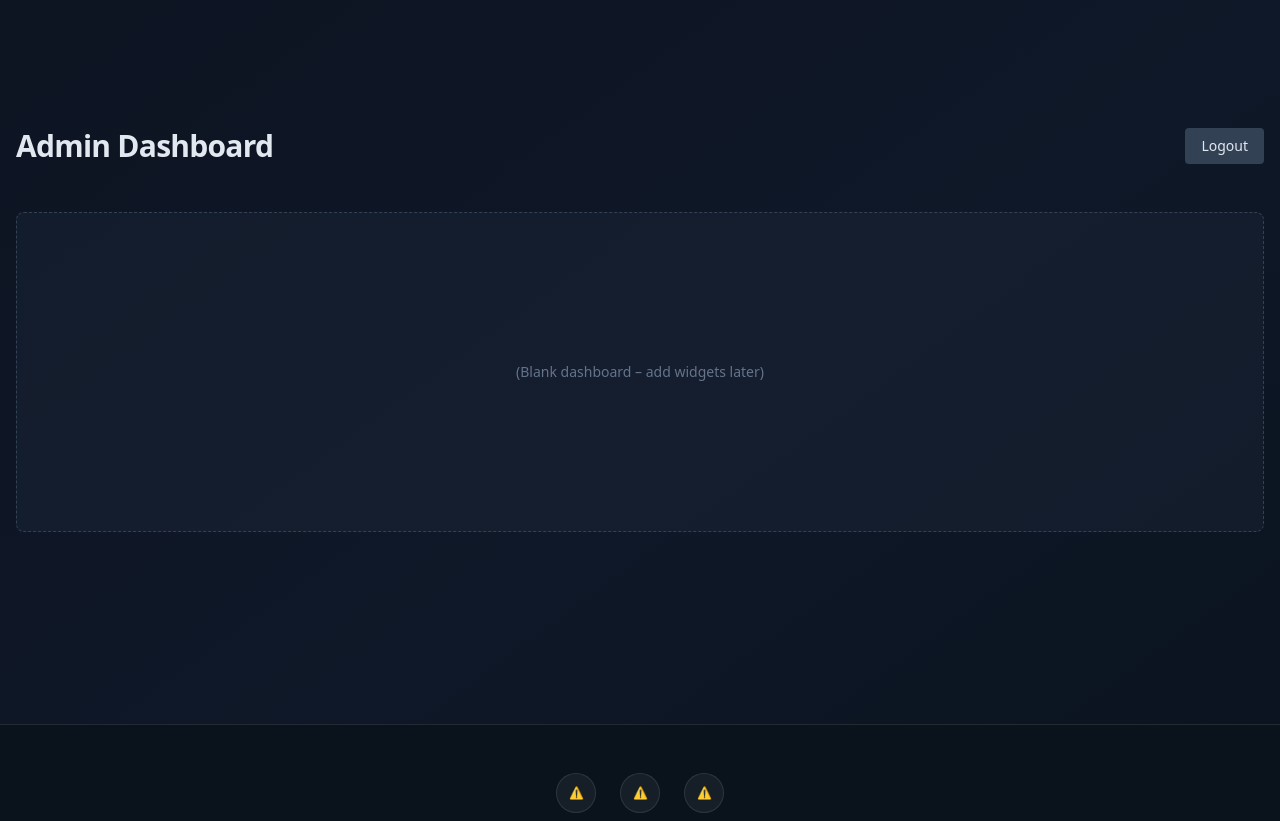
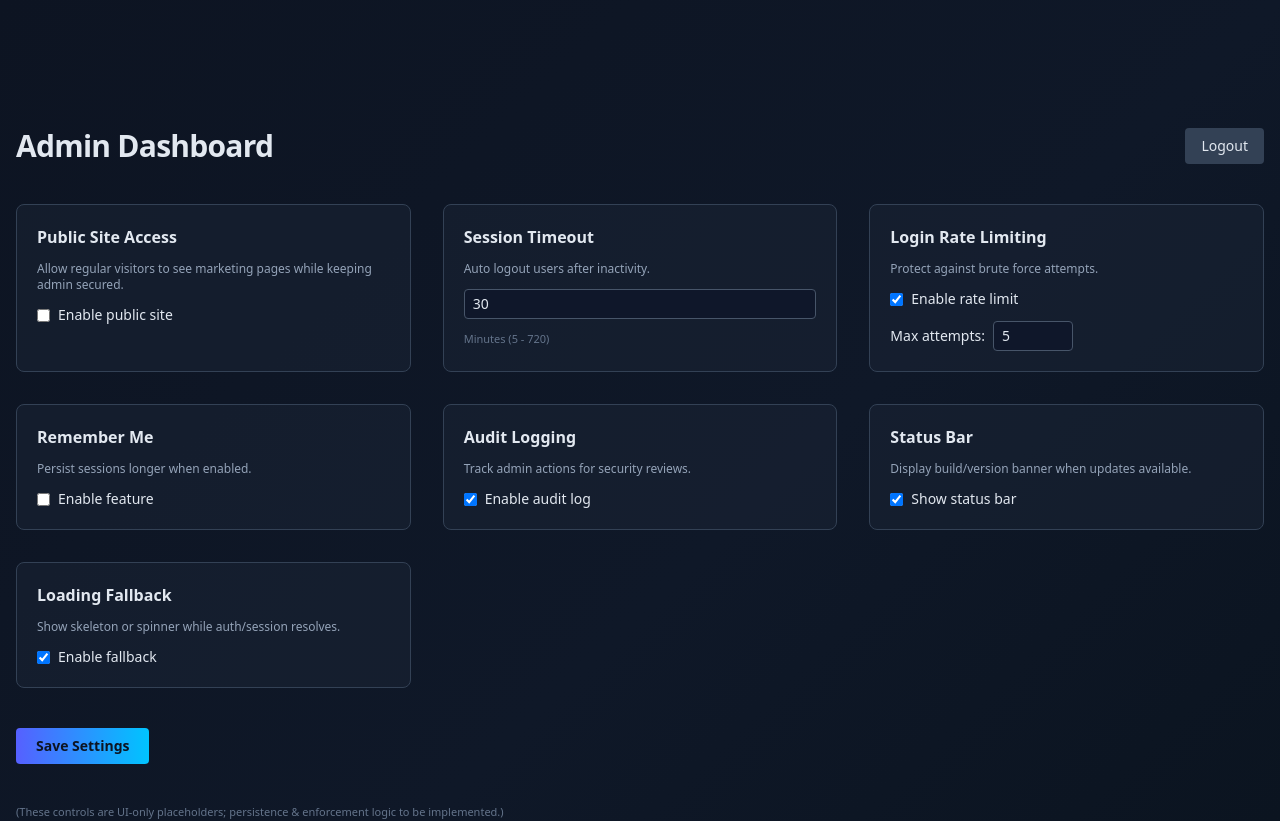
Before and after one commit to dheeraj-amity/ingeeks, a Next.js app: page /admin/dashboard in a window 1280 px wide. Shown: the top 821 px of the page. Built offline with nearby package versions, Linux system fonts and the light colour scheme; no server answers; sample sign-in values are in the browser's storage.

Commit message:
Admin dashboard: add settings management UI placeholders

```diff
--- a/app/admin/dashboard/page.tsx
+++ b/app/admin/dashboard/page.tsx
@@ -1,24 +1,130 @@
 "use client";
 import { signOut, useSession } from 'next-auth/react';
 import { useRouter } from 'next/navigation';
+import { useState } from 'react';
+
+interface SettingsState {
+  publicSiteEnabled: boolean;
+  sessionTimeoutMinutes: number;
+  enableRateLimit: boolean;
+  maxFailedAttempts: number;
+  rememberMe: boolean;
+  auditLogEnabled: boolean;
+  showStatusBar: boolean;
+  enableLoadingFallback: boolean;
+}
 
 export default function AdminDashboard(){
   const router = useRouter();
   const { data: session, status } = useSession();
+  const [saving, setSaving] = useState(false);
+  const [savedAt,setSavedAt] = useState<string | null>(null);
+  const [settings,setSettings] = useState<SettingsState>({
+    publicSiteEnabled: false,
+    sessionTimeoutMinutes: 30,
+    enableRateLimit: true,
+    maxFailedAttempts: 5,
+    rememberMe: false,
+    auditLogEnabled: true,
+    showStatusBar: true,
+    enableLoadingFallback: true,
+  });
 
   if(status === 'loading') return null;
   if(!session) router.replace('/admin');
 
+  function update<K extends keyof SettingsState>(key: K, value: SettingsState[K]){
+    setSettings(s=> ({ ...s, [key]: value }));
+  }
+
+  async function save(){
+    setSaving(true);
+    await new Promise(r=> setTimeout(r,600)); // simulate save
+    setSaving(false);
+    setSavedAt(new Date().toLocaleTimeString());
+  }
+
   return (
-    <div className="py-16 container">
-      <div className="flex items-center justify-between mb-12">
+    <div className="py-16 container space-y-10">
+      <div className="flex items-center justify-between">
         <h1 className="text-3xl font-bold tracking-tight">Admin Dashboard</h1>
         <button onClick={()=>signOut({ callbackUrl:'/admin' })} className="text-sm px-4 py-2 rounded bg-slate-700 hover:bg-slate-600">Logout</button>
       </div>
-      {/* Blank area for future widgets */}
-      <div className="min-h-[40vh] flex items-center justify-center border border-dashed border-slate-700 rounded-lg bg-slate-800/40">
-        <p className="text-sm text-slate-500">(Blank dashboard – add widgets later)</p>
+
+      <section className="grid gap-8 md:grid-cols-2 xl:grid-cols-3">
+        {/* Public Site Toggle */}
+        <div className="rounded-lg border border-slate-700 bg-slate-800/40 p-5 flex flex-col gap-3">
+          <h2 className="font-semibold">Public Site Access</h2>
+          <p className="text-xs text-slate-400">Allow regular visitors to see marketing pages while keeping admin secured.</p>
+          <label className="flex items-center gap-2 text-sm">
+            <input type="checkbox" checked={settings.publicSiteEnabled} onChange={e=>update('publicSiteEnabled', e.target.checked)} /> Enable public site
+          </label>
+        </div>
+
+        {/* Session Timeout */}
+        <div className="rounded-lg border border-slate-700 bg-slate-800/40 p-5 flex flex-col gap-3">
+          <h2 className="font-semibold">Session Timeout</h2>
+            <p className="text-xs text-slate-400">Auto logout users after inactivity.</p>
+            <input type="number" min={5} max={720} value={settings.sessionTimeoutMinutes} onChange={e=>update('sessionTimeoutMinutes', parseInt(e.target.value)||30)} className="w-full rounded bg-slate-900 border border-slate-600 px-2 py-1 text-sm" />
+            <p className="text-[11px] text-slate-500">Minutes (5 - 720)</p>
+        </div>
+
+        {/* Rate Limiting */}
+        <div className="rounded-lg border border-slate-700 bg-slate-800/40 p-5 flex flex-col gap-3">
+          <h2 className="font-semibold">Login Rate Limiting</h2>
+          <p className="text-xs text-slate-400">Protect against brute force attempts.</p>
+          <label className="flex items-center gap-2 text-sm">
+            <input type="checkbox" checked={settings.enableRateLimit} onChange={e=>update('enableRateLimit', e.target.checked)} /> Enable rate limit
+          </label>
+          <label className="flex items-center gap-2 text-sm">
+            <span>Max attempts:</span>
+            <input type="number" min={3} max={20} value={settings.maxFailedAttempts} onChange={e=>update('maxFailedAttempts', parseInt(e.target.value)||5)} className="w-20 rounded bg-slate-900 border border-slate-600 px-2 py-1 text-sm" />
+          </label>
+        </div>
+
+        {/* Remember Me */}
+        <div className="rounded-lg border border-slate-700 bg-slate-800/40 p-5 flex flex-col gap-3">
+          <h2 className="font-semibold">Remember Me</h2>
+          <p className="text-xs text-slate-400">Persist sessions longer when enabled.</p>
+          <label className="flex items-center gap-2 text-sm">
+            <input type="checkbox" checked={settings.rememberMe} onChange={e=>update('rememberMe', e.target.checked)} /> Enable feature
+          </label>
+        </div>
+
+        {/* Audit Log */}
+        <div className="rounded-lg border border-slate-700 bg-slate-800/40 p-5 flex flex-col gap-3">
+          <h2 className="font-semibold">Audit Logging</h2>
+          <p className="text-xs text-slate-400">Track admin actions for security reviews.</p>
+          <label className="flex items-center gap-2 text-sm">
+            <input type="checkbox" checked={settings.auditLogEnabled} onChange={e=>update('auditLogEnabled', e.target.checked)} /> Enable audit log
+          </label>
+        </div>
+
+        {/* Status Bar */}
+        <div className="rounded-lg border border-slate-700 bg-slate-800/40 p-5 flex flex-col gap-3">
+          <h2 className="font-semibold">Status Bar</h2>
+          <p className="text-xs text-slate-400">Display build/version banner when updates available.</p>
+          <label className="flex items-center gap-2 text-sm">
+            <input type="checkbox" checked={settings.showStatusBar} onChange={e=>update('showStatusBar', e.target.checked)} /> Show status bar
+          </label>
+        </div>
+
+        {/* Loading Fallback */}
+        <div className="rounded-lg border border-slate-700 bg-slate-800/40 p-5 flex flex-col gap-3">
+          <h2 className="font-semibold">Loading Fallback</h2>
+          <p className="text-xs text-slate-400">Show skeleton or spinner while auth/session resolves.</p>
+          <label className="flex items-center gap-2 text-sm">
+            <input type="checkbox" checked={settings.enableLoadingFallback} onChange={e=>update('enableLoadingFallback', e.target.checked)} /> Enable fallback
+          </label>
+        </div>
+      </section>
+
+      <div className="flex items-center gap-4">
+        <button onClick={save} disabled={saving} className="px-5 py-2 rounded bg-gradient-to-r from-brand-primary to-brand-accent text-[#0d1422] font-semibold text-sm disabled:opacity-50">{saving? 'Saving...':'Save Settings'}</button>
+        {savedAt && <span className="text-xs text-slate-500">Saved at {savedAt}</span>}
       </div>
+
+      <p className="text-[11px] text-slate-500">(These controls are UI-only placeholders; persistence & enforcement logic to be implemented.)</p>
     </div>
   );
 }
```
